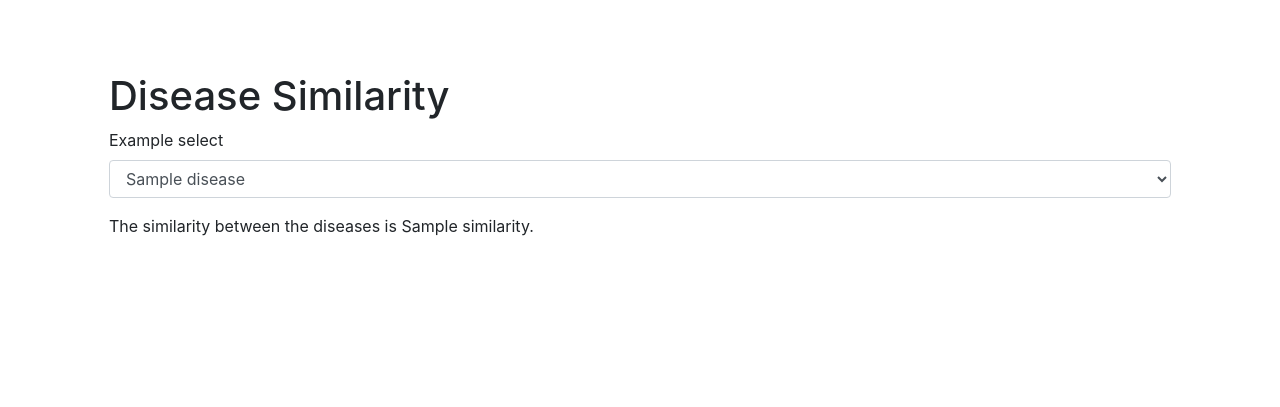
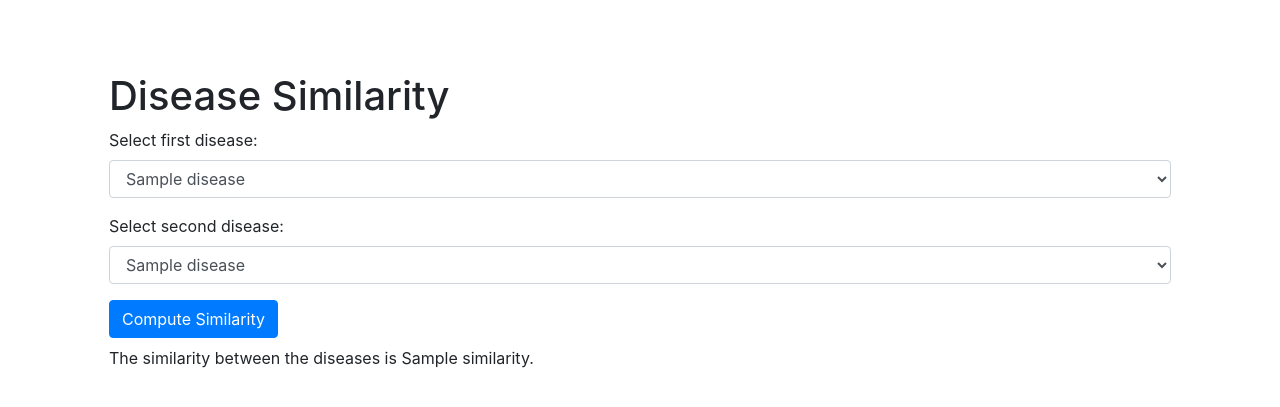
Before and after one commit to cappsbryan/tycho_mining, a Flask app: template templates/caleb.html in a window 1280 px wide. Shown: the part 56-463 px from the top of the page. Run offline with Flask 2, Linux system fonts and the light colour scheme; the template is opened without the code that fills it: most values are stand-ins (such as "Sample title", 1, 10 or a date in 2020); some libraries are stand-ins or nearby versions.

Commit message:
added second dropdown and submit button

```diff
--- a/templates/caleb.html
+++ b/templates/caleb.html
@@ -2,13 +2,22 @@
 {% block content %}
     <h1>Disease Similarity</h1>
     <div class="form-group">
-        <label for="exampleFormControlSelect1">Example select</label>
+        <label for="exampleFormControlSelect1">Select first disease:</label>
         <select class="form-control" id="exampleFormControlSelect1">
             {% for disease in conditions %}
                 <option>{{ disease }}</option>
             {% endfor %}
         </select>
     </div>
+    <div class="form-group">
+        <label for="exampleFormControlSelect1">Select second disease:</label>
+        <select class="form-control" id="exampleFormControlSelect2">
+            {% for disease in conditions %}
+                <option>{{ disease }}</option>
+            {% endfor %}
+        </select>
+    </div>
+    <button type="submit" class="btn btn-primary mb-2">Compute Similarity</button>
     <p>The similarity between the diseases is {{ similarity }}.</p>
 {% endblock %}
 
```
